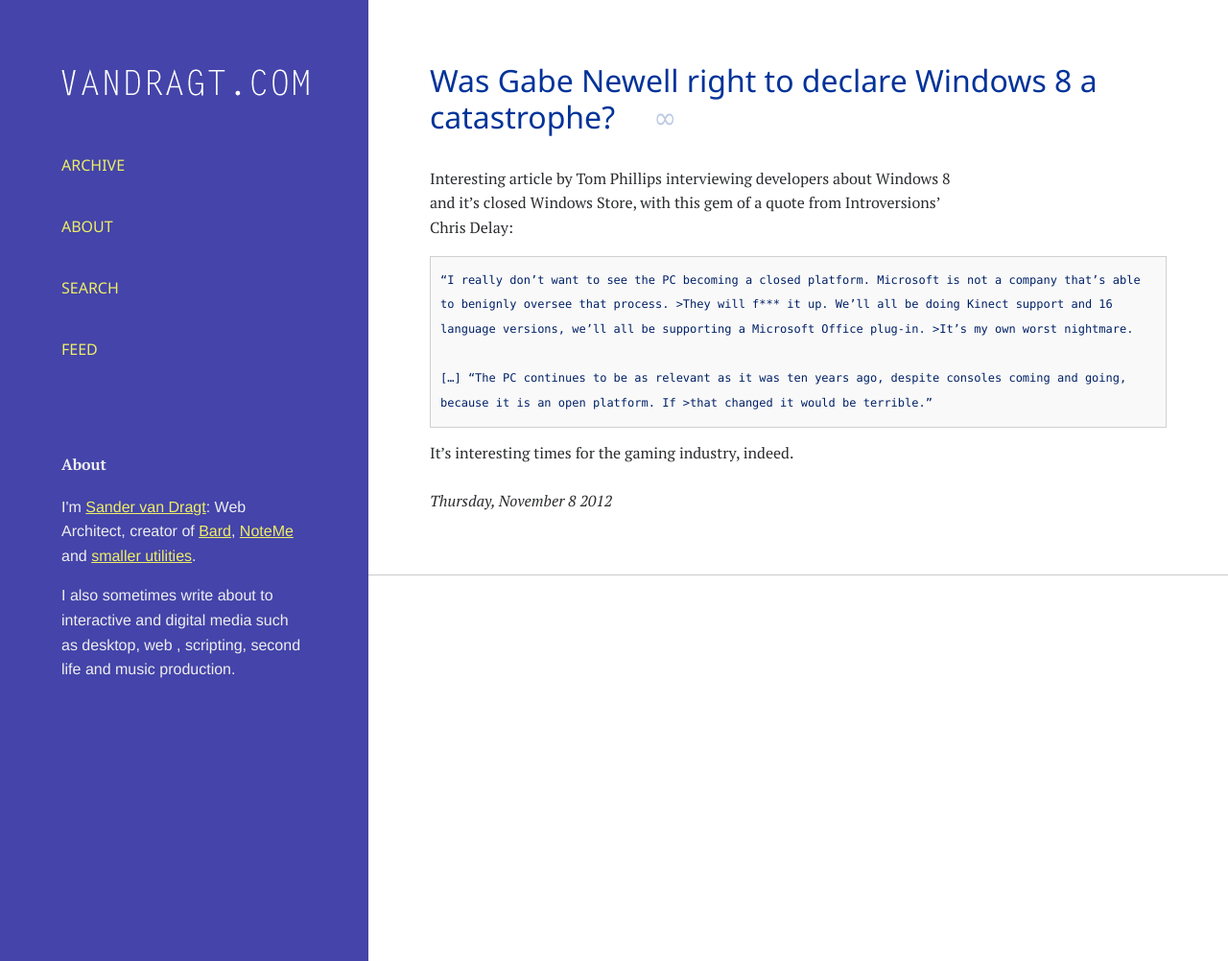
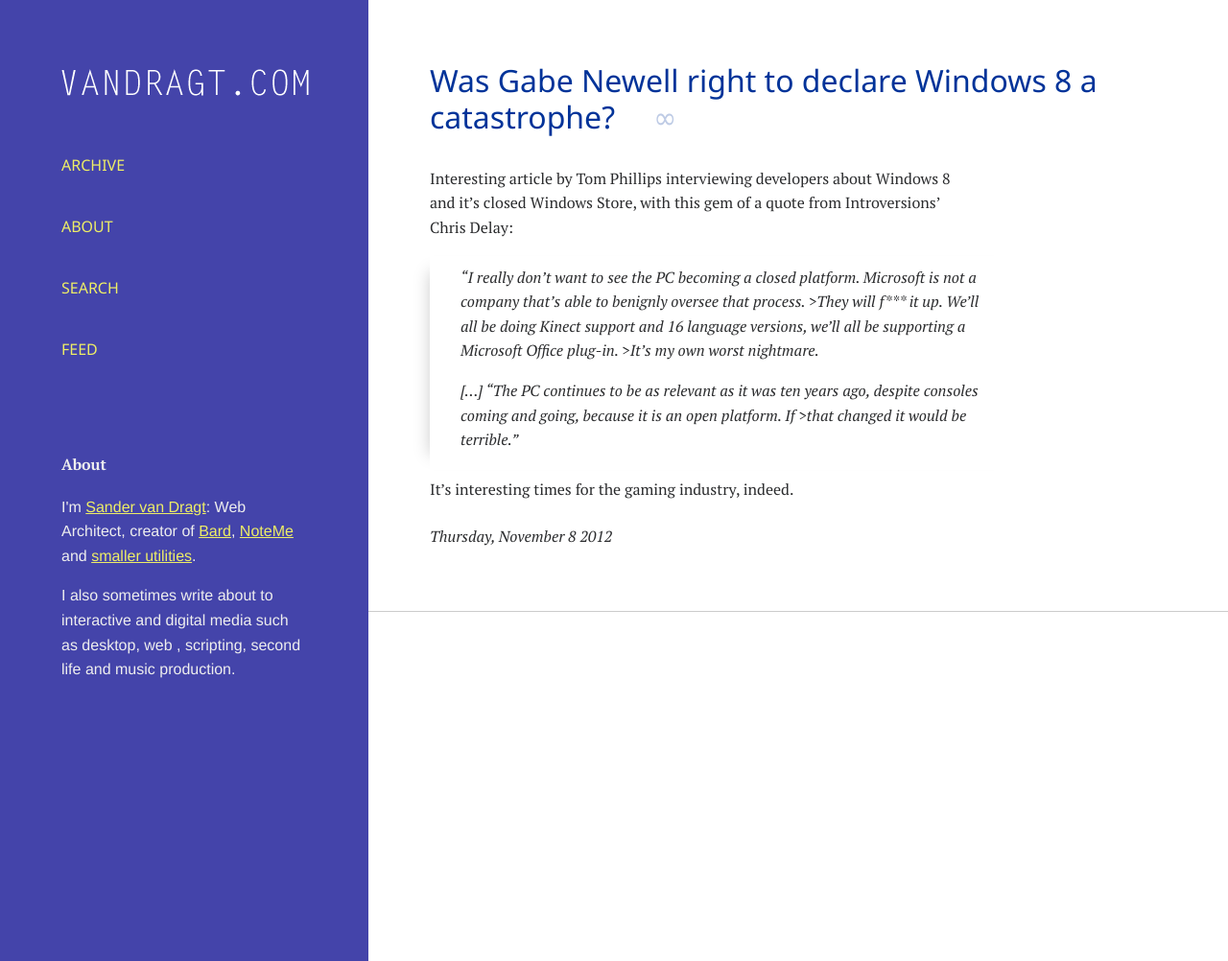
Before and after one commit to svandragt/svandragt.github.io, a Jekyll site: the page built from _posts/tumblr/2012-11-08-was-gabe-newell-right-to-declare-windows-8-a.md, in a window 1280 px wide and 1002 px high. Shown: the whole window at 96% size. Built offline with Jekyll 4.4.1, drawn with Linux system fonts in a browser that asks for light colours.

Commit message:
quote fix

```diff
--- a/_posts/tumblr/2012-11-08-was-gabe-newell-right-to-declare-windows-8-a.md
+++ b/_posts/tumblr/2012-11-08-was-gabe-newell-right-to-declare-windows-8-a.md
@@ -10,9 +10,9 @@ link: http://www.eurogamer.net/articles/2012-11-06-gabe-newell-right-declare-win
 Interesting article by Tom Phillips interviewing developers about Windows 8 and it’s closed Windows Store, with this gem of a quote from Introversions’ Chris Delay:
 
 
-	“I really don’t want to see the PC becoming a closed platform. Microsoft is not a company that’s able to benignly oversee that process. >They will f*** it up. We’ll all be doing Kinect support and 16 language versions, we’ll all be supporting a Microsoft Office plug-in. >It’s my own worst nightmare.
-
-	[…] “The PC continues to be as relevant as it was ten years ago, despite consoles coming and going, because it is an open platform. If >that changed it would be terrible.”
+> “I really don’t want to see the PC becoming a closed platform. Microsoft is not a company that’s able to benignly oversee that process. >They will f*** it up. We’ll all be doing Kinect support and 16 language versions, we’ll all be supporting a Microsoft Office plug-in. >It’s my own worst nightmare.
+>
+> […] “The PC continues to be as relevant as it was ten years ago, despite consoles coming and going, because it is an open platform. If >that changed it would be terrible.”
 
 
 It’s interesting times for the gaming industry, indeed.
```
